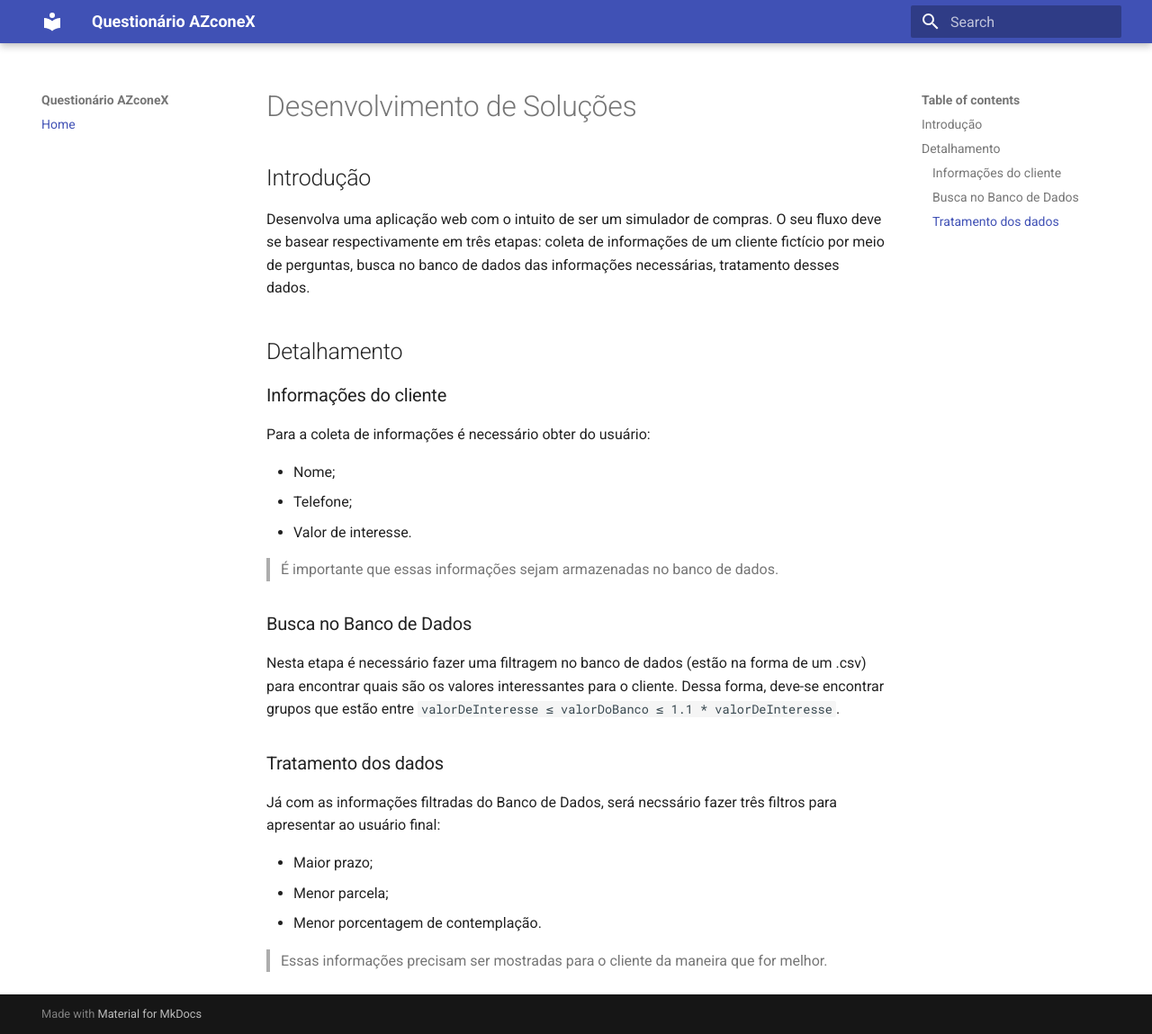
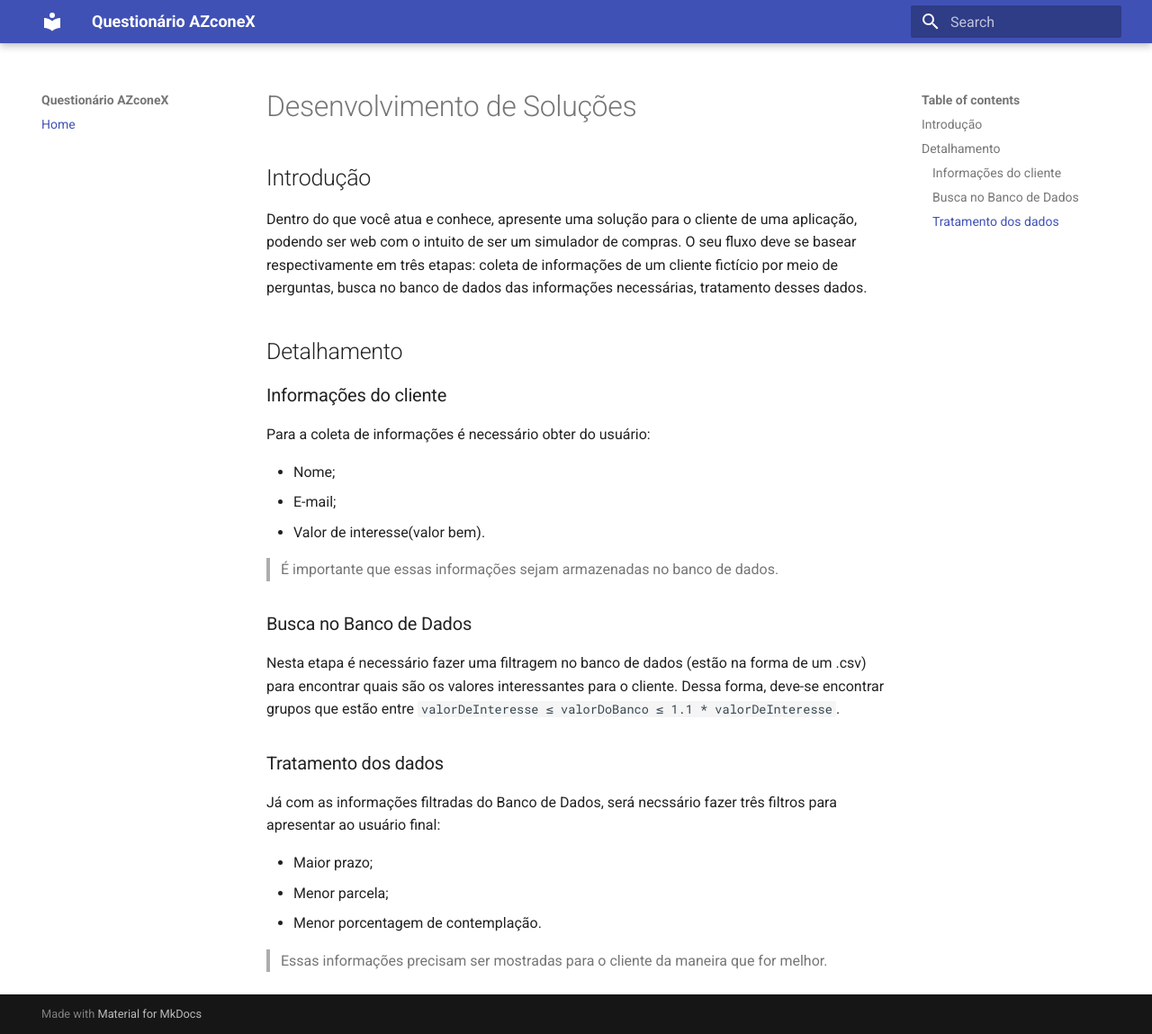
Before and after one commit to gscolombo/teste, an MkDocs documentation site: the page built from docs/index.md, in a window 1280 px wide and 1149 px high. Shown: the whole window at 90% size. Built offline with MkDocs 1.6.1 and Material for MkDocs 9.7.7, drawn with Linux system fonts in a browser that asks for light colours.

Commit message:
docs: text

```diff
--- a/docs/index.md
+++ b/docs/index.md
@@ -1,7 +1,7 @@
 # Desenvolvimento de Soluções
 
 ## Introdução
-Desenvolva uma aplicação web com o intuito de ser um simulador de compras. O seu fluxo deve se basear respectivamente em três etapas: coleta de informações de um cliente fictício por meio de perguntas, busca no banco de dados das informações necessárias, tratamento desses dados.
+Dentro do que você atua e conhece, apresente uma solução para o cliente de uma aplicação, podendo ser web com o intuito de ser um simulador de compras. O seu fluxo deve se basear respectivamente em três etapas: coleta de informações de um cliente fictício por meio de perguntas, busca no banco de dados das informações necessárias, tratamento desses dados.
 
 
 ## Detalhamento
@@ -10,8 +10,8 @@ Desenvolva uma aplicação web com o intuito de ser um simulador de compras. O s
 Para a coleta de informações é necessário obter do usuário:
 
 - Nome;
-- Telefone;
-- Valor de interesse.
+- E-mail;
+- Valor de interesse(valor bem).
 
 > É importante que essas informações sejam armazenadas no banco de dados.
 
```
